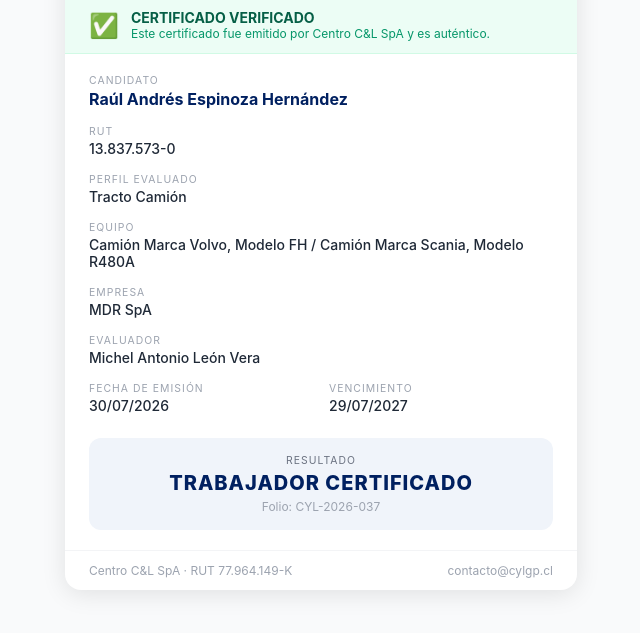
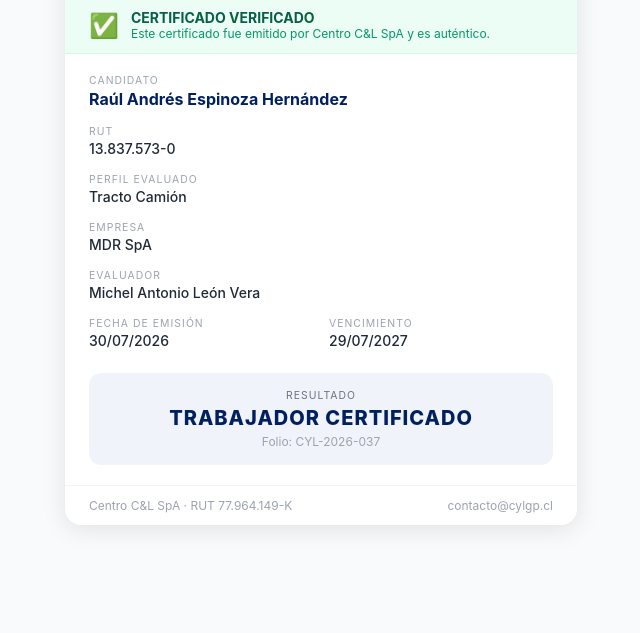
Before and after one commit to patricionhoocc-afk/certificados, a plain HTML site: page cert/8cc6e774-7d72-4eba-af7c-45e6b932b3d4/index.html in a window 1280 px wide. Shown: the part 131-764 px from the top of the page, without its empty margins (319-959 px from the left). Drawn offline with Linux system fonts and the light colour scheme.

Commit message:
cert: 8cc6e774

```diff
--- a/cert/8cc6e774-7d72-4eba-af7c-45e6b932b3d4/index.html
+++ b/cert/8cc6e774-7d72-4eba-af7c-45e6b932b3d4/index.html
@@ -83,10 +83,6 @@
         <p class="row-label">Perfil evaluado</p>
         <p class="row-value">Tracto Camión</p>
       </div>
-  <div class="row">
-    <p class="row-label">Equipo</p>
-    <p class="row-value">Camión Marca Volvo, Modelo FH / Camión Marca Scania, Modelo R480A</p>
-  </div>
       <div class="row">
         <p class="row-label">Empresa</p>
         <p class="row-value">MDR SpA</p>
```
